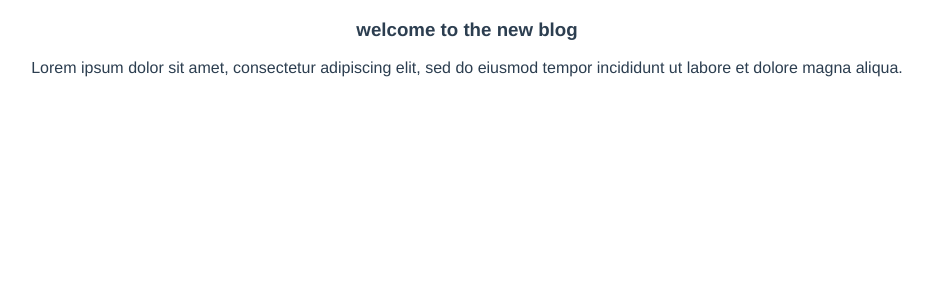
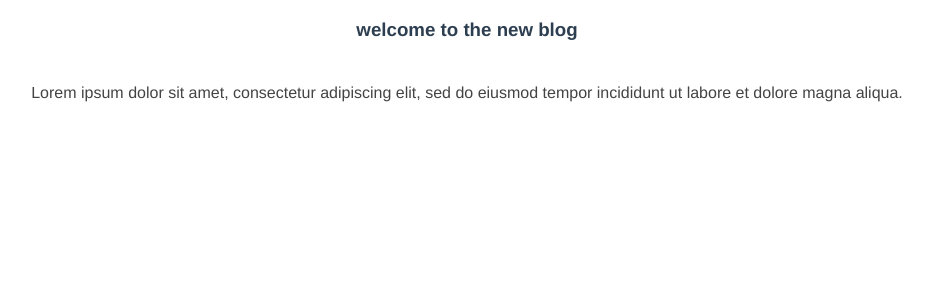
Before and after one commit to NNEUID/preggy-blog, a Vue app: page /posts/1 in a window 1280 px wide. Shown: the top 300 px of the page, without its empty margins (173-1106 px from the left). Built offline with nearby package versions, Linux system fonts and the light colour scheme; data requests are answered from the project's data file.

Commit message:
add css styles to post details

```diff
--- a/src/views/Details.vue
+++ b/src/views/Details.vue
@@ -20,5 +20,22 @@ export default {
 </script>
 
 <style>
+.tags a {
+  margin-right: 10px;
+}
 
+.post {
+  max-width: 1200px;
+  margin: 0 auto;
+}
+
+.post p {
+  color: #444;
+  line-height: 1.5em;
+  margin-top: 40px;
+}
+
+.pre {
+  white-space: pre-wrap;
+}
 </style>
```
